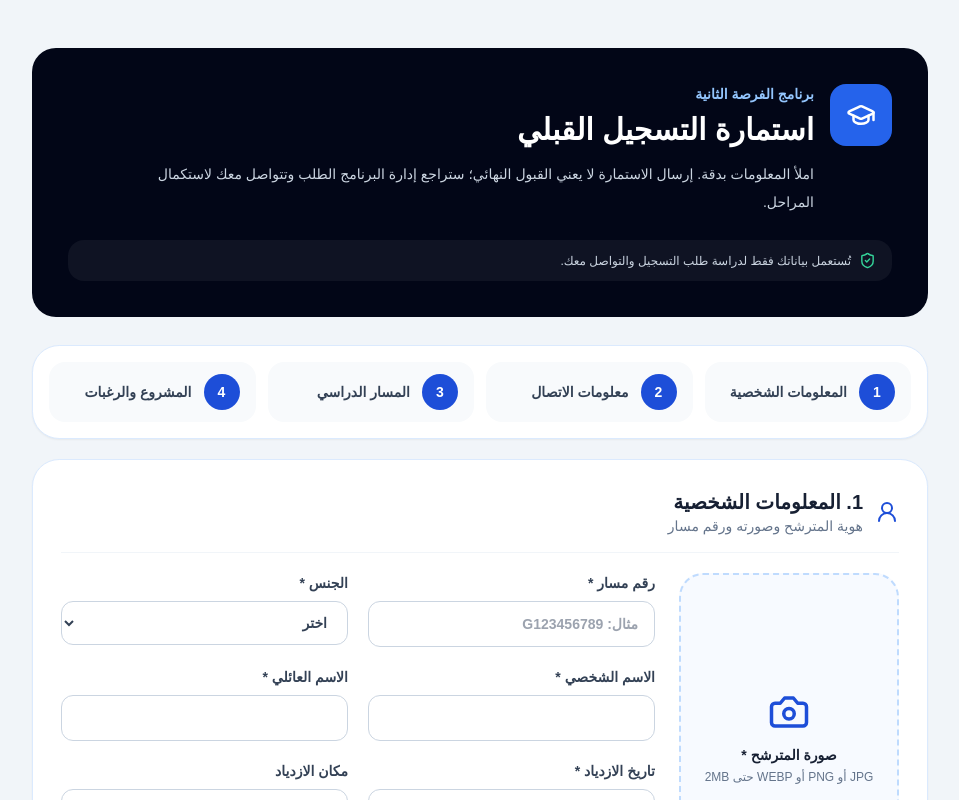
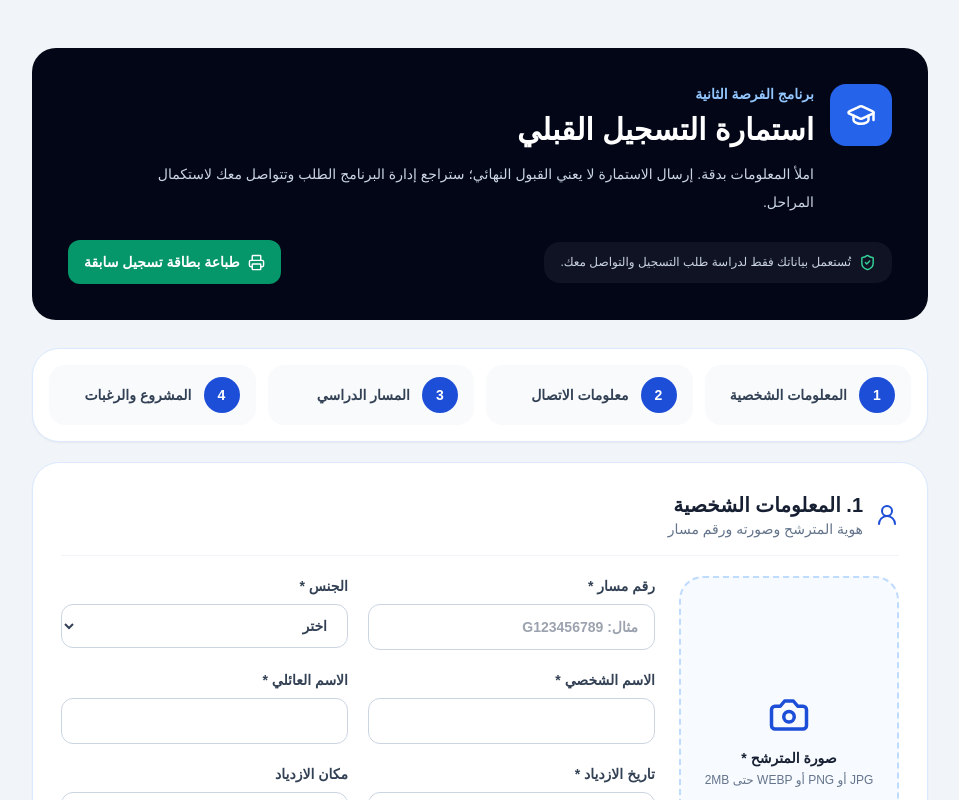
Before and after one commit to mourad-sat/second-chance, a Next.js app: page /register in a window 1280 px wide. Shown: the top 800 px of the page, without its empty margins (160-1119 px from the left). Built offline with nearby package versions, Linux system fonts and the light colour scheme.

Commit message:
feat: link registration form to printable receipt

```diff
--- a/app/register/page.tsx
+++ b/app/register/page.tsx
@@ -1,5 +1,6 @@
+import Link from "next/link";
 import { PublicRegistrationForm } from "@/components/PublicRegistrationForm";
-import { GraduationCap, ShieldCheck } from "lucide-react";
+import { GraduationCap, Printer, ShieldCheck } from "lucide-react";
 
 export const metadata = {
   title: "التسجيل القبلي | برنامج الفرصة الثانية",
@@ -21,7 +22,10 @@ export default function PublicRegistrationPage() {
               <p className="mt-3 max-w-2xl text-sm leading-7 text-slate-300">املأ المعلومات بدقة. إرسال الاستمارة لا يعني القبول النهائي؛ ستراجع إدارة البرنامج الطلب وتتواصل معك لاستكمال المراحل.</p>
             </div>
           </div>
-          <div className="mt-6 flex items-center gap-2 rounded-2xl bg-white/5 px-4 py-3 text-xs text-slate-300"><ShieldCheck size={17} className="text-emerald-400" /> تُستعمل بياناتك فقط لدراسة طلب التسجيل والتواصل معك.</div>
+          <div className="mt-6 flex flex-col gap-3 sm:flex-row sm:items-center sm:justify-between">
+            <div className="flex items-center gap-2 rounded-2xl bg-white/5 px-4 py-3 text-xs text-slate-300"><ShieldCheck size={17} className="text-emerald-400" /> تُستعمل بياناتك فقط لدراسة طلب التسجيل والتواصل معك.</div>
+            <Link href="/registration-receipt" className="inline-flex items-center justify-center gap-2 rounded-xl bg-emerald-600 px-4 py-3 text-sm font-bold text-white hover:bg-emerald-700"><Printer size={17} /> طباعة بطاقة تسجيل سابقة</Link>
+          </div>
         </header>
 
         <PublicRegistrationForm />
```
